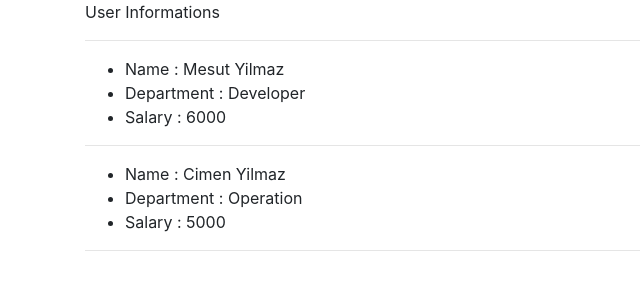
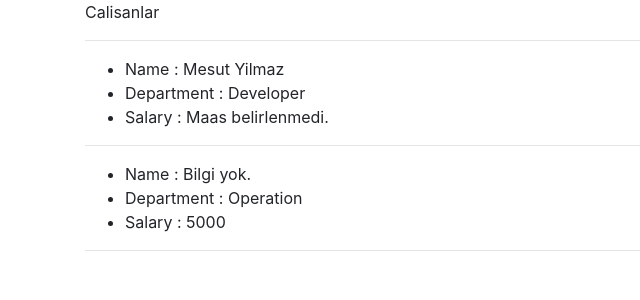
Before and after one commit to mesutyilmes/helloreact, a React (Create React App) app: page / in a window 1280 px wide. Shown: the top 300 px of the page, without its empty margins (0-640 px from the left). Built offline with nearby package versions, Linux system fonts and the light colour scheme.

Commit message:
PropTypes ve Default Props

```diff
--- a/src/App.js
+++ b/src/App.js
@@ -6,15 +6,13 @@ class App extends Component {
   render() {
     return (
       <div className="container">
-        <Navbar title="User Informations"/>
+        <Navbar title="Calisanlar"/>
         <hr/>
         <User
           name = "Mesut Yilmaz"
           department = "Developer"
-          salary = "6000"
         />
         <User
-          name = "Cimen Yilmaz"
           department = "Operation"
           salary = "5000"
         />
--- a/src/components/Navbar.js
+++ b/src/components/Navbar.js
@@ -1,4 +1,5 @@
 import React from 'react'
+import PropTypes from 'prop-types'
 
  function Navbar(props) {
   return (
@@ -6,6 +7,13 @@ import React from 'react'
       {props.title}
     </div>
   )
+}
 
+Navbar.propTypes = {
+    title : PropTypes.string.isRequired
 }
+Navbar.defaultProps = {
+    title : "No title"
+}
+
 export default Navbar;
--- a/src/components/User.js
+++ b/src/components/User.js
@@ -1,4 +1,6 @@
 import React, { Component } from 'react'
+import PropTypes from 'prop-types'
+
 
  class User extends Component {
   render() {
@@ -16,4 +18,13 @@ import React, { Component } from 'react'
     )
   }
 }
+
+User.propTypes = {
+    name : PropTypes.string.isRequired,
+    salary : PropTypes.string.isRequired
+}
+User.defaultProps = {
+    name : "Bilgi yok.",
+    salary : "Maas belirlenmedi."
+}
 export default User;
```
